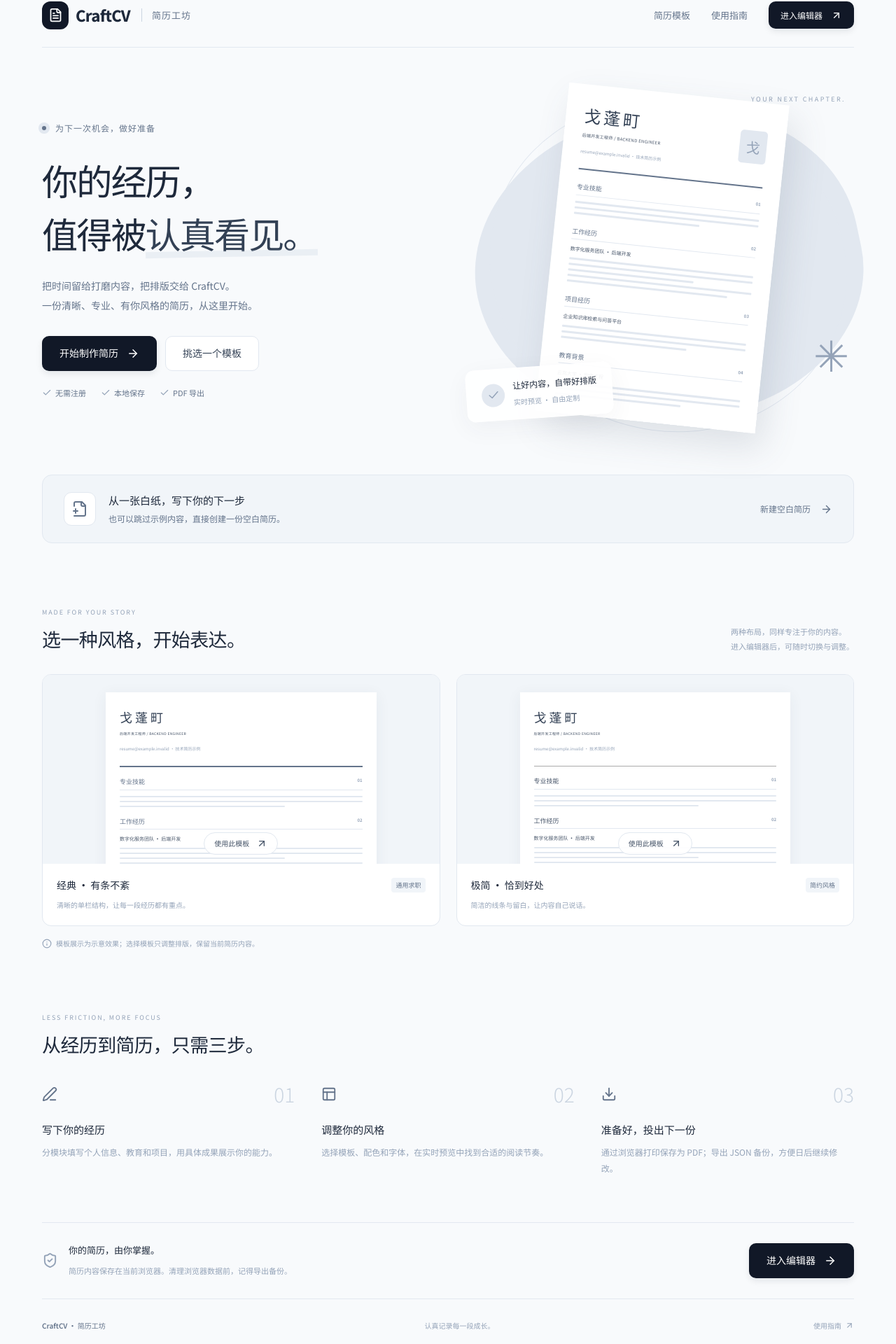
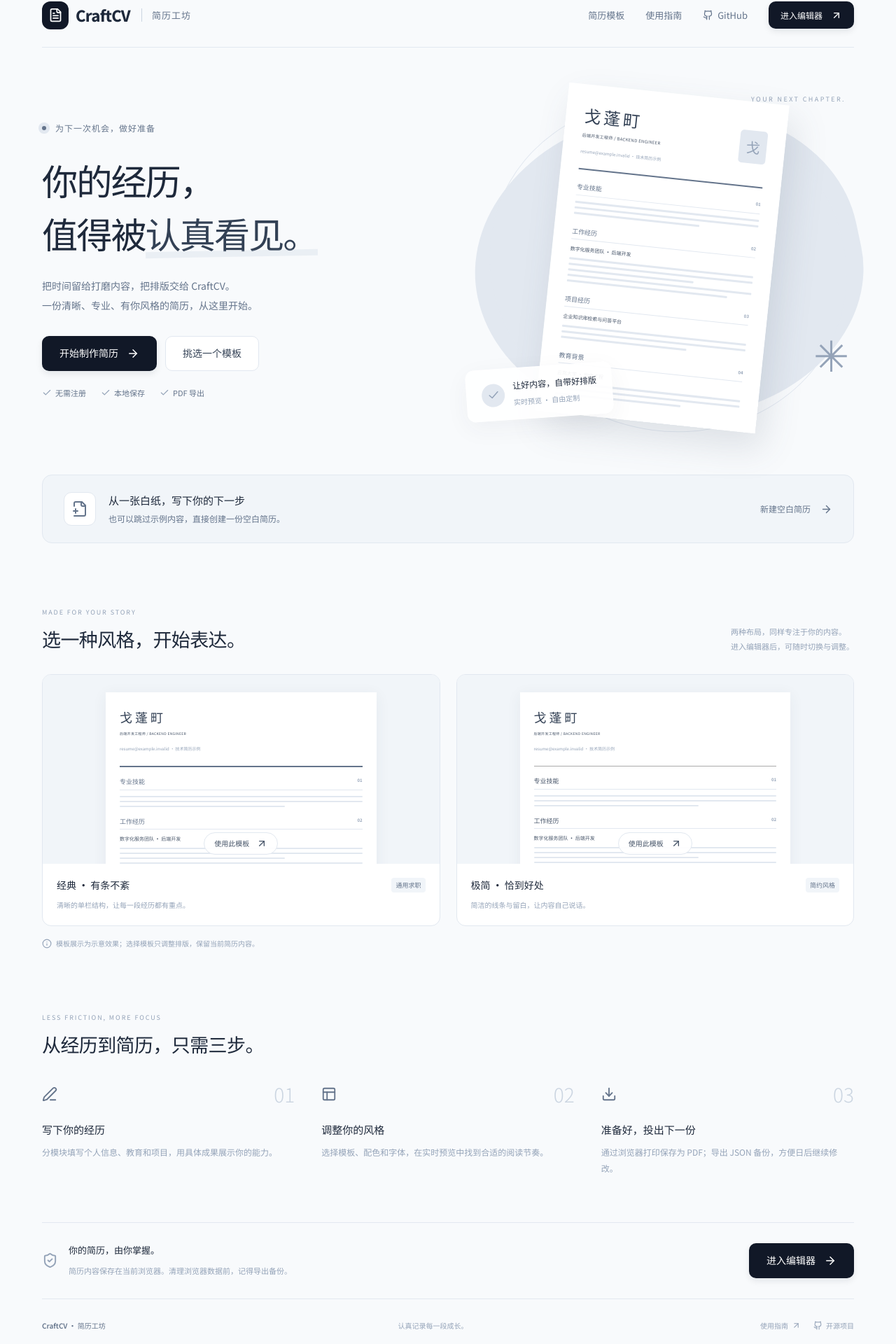
Before and after one commit to isbutch/resume-craft, a React (Vite) app: page / in a window 1280 px wide. Shown: the part 24-1944 px from the top of the page at 70% size. Built offline with nearby package versions, Linux system fonts and the light colour scheme; a web font is replaced by a local one.

Commit message:
feat: 添加 GitHub 链接到首页和底部

```diff
--- a/src/App.tsx
+++ b/src/App.tsx
@@ -228,6 +228,7 @@ export default function App() {
                 <button onClick={handleExportJSON}><LucideIcon name="Download" size={16} />导出 JSON 备份</button>
                 <button disabled={isImporting} onClick={() => fileInputRef.current?.click()}><LucideIcon name="Upload" size={16} />{isImporting ? '读取中…' : '导入 JSON 备份'}</button>
                 <hr />
+                <a href="https://github.com/isbutch/resume-craft" target="_blank" rel="noreferrer"><LucideIcon name="Github" size={16} />GitHub 开源项目</a>
                 <WechatRewardMenuItem onOpenModal={() => {
                   setShowRewardModal(true);
                   if (menuRef.current) menuRef.current.open = false;
--- a/src/components/HomePage.tsx
+++ b/src/components/HomePage.tsx
@@ -17,7 +17,7 @@ export function HomePage({ data, hasDraft, onEnter, onCreate, onTemplate }: {
   data: ResumeData; hasDraft: boolean; onEnter: () => void; onCreate: () => void; onTemplate: (id: TemplateId) => void;
 }) {
   return <div className="home-page">
-    <header className="home-nav"><a className="craft-brand" href="#/" aria-label="CraftCV 首页"><span className="brand-symbol"><LucideIcon name="FileText" size={21} /></span>CraftCV<span className="brand-caption">简历工坊</span></a><nav aria-label="主导航"><a href="#templates">简历模板</a><a href="#workflow">使用指南</a><button className="craft-button primary small" onClick={onEnter}>进入编辑器 <LucideIcon name="ArrowUpRight" size={16} /></button></nav></header>
+    <header className="home-nav"><a className="craft-brand" href="#/" aria-label="CraftCV 首页"><span className="brand-symbol"><LucideIcon name="FileText" size={21} /></span>CraftCV<span className="brand-caption">简历工坊</span></a><nav aria-label="主导航"><a href="#templates">简历模板</a><a href="#workflow">使用指南</a><a className="github-link" href="https://github.com/isbutch/resume-craft" target="_blank" rel="noreferrer"><LucideIcon name="Github" size={15} />GitHub</a><button className="craft-button primary small" onClick={onEnter}>进入编辑器 <LucideIcon name="ArrowUpRight" size={16} /></button></nav></header>
     <main>
       <section className="home-hero">
         <div className="hero-copy"><div className="hero-kicker"><span /> 为下一次机会，做好准备</div><h1>你的经历，<br />值得被<span>认真看见。</span></h1><p className="hero-description">把时间留给打磨内容，把排版交给 CraftCV。<br className="desktop-break" />一份清晰、专业、有你风格的简历，从这里开始。</p><div className="hero-actions"><button className="craft-button primary" onClick={onEnter}>{hasDraft ? '继续编辑简历' : '开始制作简历'}<LucideIcon name="ArrowRight" size={18} /></button><a className="craft-button secondary" href="#templates">挑选一个模板</a></div><div className="hero-promises"><span><LucideIcon name="Check" size={14} /> 无需注册</span><span><LucideIcon name="Check" size={14} /> 本地保存</span><span><LucideIcon name="Check" size={14} /> PDF 导出</span></div></div>
@@ -27,6 +27,6 @@ export function HomePage({ data, hasDraft, onEnter, onCreate, onTemplate }: {
       <section id="templates" className="home-templates"><div className="home-section-heading"><div><span className="section-kicker">MADE FOR YOUR STORY</span><h2>选一种风格，开始表达。</h2></div><p>两种布局，同样专注于你的内容。<br />进入编辑器后，可随时切换与调整。</p></div><div className="template-grid">{templates.map(template => <button key={template.id} className="template-card" onClick={() => onTemplate(template.id)} aria-label={`使用${template.name}模板`}><div className={`template-art template-art-${template.id}`}><Paper variant={template.id} /><span className="template-use">使用此模板 <LucideIcon name="ArrowUpRight" size={16} /></span></div><div className="template-description"><div><h3>{template.name}</h3><span>{template.tag}</span></div><p>{template.description}</p></div></button>)}</div><p className="template-note"><LucideIcon name="Info" size={14} /> 模板展示为示意效果；选择模板只调整排版，保留当前简历内容。</p></section>
       <section id="workflow" className="home-workflow"><div className="home-section-heading"><div><span className="section-kicker">LESS FRICTION, MORE FOCUS</span><h2>从经历到简历，只需三步。</h2></div></div><div className="workflow-grid">{[{ icon: 'PenLine', title: '写下你的经历', text: '分模块填写个人信息、教育和项目，用具体成果展示你的能力。' }, { icon: 'PanelsTopLeft', title: '调整你的风格', text: '选择模板、配色和字体，在实时预览中找到合适的阅读节奏。' }, { icon: 'Download', title: '准备好，投出下一份', text: '通过浏览器打印保存为 PDF；导出 JSON 备份，方便日后继续修改。' }].map((step, i) => <article key={step.title}><div><LucideIcon name={step.icon} size={22} /><span>0{i + 1}</span></div><h3>{step.title}</h3><p>{step.text}</p></article>)}</div></section>
       <section className="home-bottom"><div><LucideIcon name="ShieldCheck" size={23} /><p><strong>你的简历，由你掌握。</strong><span>简历内容保存在当前浏览器。清理浏览器数据前，记得导出备份。</span></p></div><button className="craft-button primary" onClick={onEnter}>进入编辑器<LucideIcon name="ArrowRight" size={18} /></button></section>
-    </main><footer className="home-footer"><span>CraftCV · 简历工坊</span><span>认真记录每一段成长。</span><a href="#workflow">使用指南 <LucideIcon name="ArrowUpRight" size={13} /></a></footer>
+    </main><footer className="home-footer"><span>CraftCV · 简历工坊</span><span>认真记录每一段成长。</span><div className="home-footer-links"><a href="#workflow">使用指南 <LucideIcon name="ArrowUpRight" size={13} /></a><a href="https://github.com/isbutch/resume-craft" target="_blank" rel="noreferrer"><LucideIcon name="Github" size={13} />开源项目</a></div></footer>
   </div>;
 }
--- a/src/components/LucideIcon.tsx
+++ b/src/components/LucideIcon.tsx
@@ -1,9 +1,9 @@
-import { ArrowDown, ArrowRight, ArrowUp, ArrowUpRight, Award, Briefcase, Calendar, Check, CheckCircle2, ChevronDown, ChevronLeft, ChevronRight, Circle, Code, Coffee, Download, Ellipsis, ExternalLink, Eye, FileCheck, FilePlus2, FileText, GraduationCap, HardDrive, Heart, HelpCircle, Info, Layers, Layout, Loader2, Mail, MapPin, Maximize2, Minus, MousePointer, Palette, PanelsTopLeft, PenLine, Pencil, Phone, Plus, QrCode, Redo2, RotateCcw, ShieldCheck, Sliders, Sparkles, Tag, Trash2, Undo2, Upload, User, Wrench, X, XCircle, type LucideIcon as IconType } from 'lucide-react';
+import { ArrowDown, ArrowRight, ArrowUp, ArrowUpRight, Award, Briefcase, Calendar, Check, CheckCircle2, ChevronDown, ChevronLeft, ChevronRight, Circle, Code, Coffee, Download, Ellipsis, ExternalLink, Eye, FileCheck, FilePlus2, FileText, Github, GraduationCap, HardDrive, Heart, HelpCircle, Info, Layers, Layout, Loader2, Mail, MapPin, Maximize2, Minus, MousePointer, Palette, PanelsTopLeft, PenLine, Pencil, Phone, Plus, QrCode, Redo2, RotateCcw, ShieldCheck, Sliders, Sparkles, Tag, Trash2, Undo2, Upload, User, Wrench, X, XCircle, type LucideIcon as IconType } from 'lucide-react';
 import type { CSSProperties } from 'react';
 
 // Explicit allowlist keeps the bundle small and prevents arbitrary export lookup
 // when an icon name comes from an imported backup.
-const icons: Record<string, IconType> = { ArrowDown, ArrowRight, ArrowUp, ArrowUpRight, Award, Briefcase, Calendar, Check, CheckCircle2, ChevronDown, ChevronLeft, ChevronRight, Circle, Code, Coffee, Download, Ellipsis, ExternalLink, Eye, FileCheck, FilePlus2, FileText, GraduationCap, HardDrive, Heart, HelpCircle, Info, Layers, Layout, Loader2, Mail, MapPin, Maximize2, Minus, MousePointer, Palette, PanelsTopLeft, PenLine, Pencil, Phone, Plus, QrCode, Redo2, RotateCcw, ShieldCheck, Sliders, Sparkles, Tag, Trash2, Undo2, Upload, User, Wrench, X, XCircle };
+const icons: Record<string, IconType> = { ArrowDown, ArrowRight, ArrowUp, ArrowUpRight, Award, Briefcase, Calendar, Check, CheckCircle2, ChevronDown, ChevronLeft, ChevronRight, Circle, Code, Coffee, Download, Ellipsis, ExternalLink, Eye, FileCheck, FilePlus2, FileText, Github, GraduationCap, HardDrive, Heart, HelpCircle, Info, Layers, Layout, Loader2, Mail, MapPin, Maximize2, Minus, MousePointer, Palette, PanelsTopLeft, PenLine, Pencil, Phone, Plus, QrCode, Redo2, RotateCcw, ShieldCheck, Sliders, Sparkles, Tag, Trash2, Undo2, Upload, User, Wrench, X, XCircle };
 export function LucideIcon({ name, className = '', size = 18, style }: {
   name: string; className?: string; size?: number; style?: CSSProperties;
 }) {
--- a/src/index.css
+++ b/src/index.css
@@ -221,6 +221,7 @@ button:disabled { cursor: not-allowed; opacity: .4; }
 .home-nav { display: flex; justify-content: space-between; align-items: center; height: 92px; border-bottom: 1px solid var(--craft-border); }
 .home-nav nav { display: flex; gap: 30px; align-items: center; font-size: 13px; color: var(--craft-muted); }
 .home-nav nav > a:hover { color: #1e293b; }
+.home-nav .github-link { display: inline-flex; align-items: center; gap: 6px; }
 .home-hero { display: grid; grid-template-columns: 1.05fr 1fr; align-items: center; gap: 35px; min-height: 610px; padding: 48px 0 58px; }
 .hero-kicker { display: inline-flex; gap: 9px; align-items: center; font-size: 12px; letter-spacing: 1px; color: var(--craft-muted); margin-bottom: 28px; }
 .hero-kicker > span { width: 6px; height: 6px; border-radius: 50%; background: var(--craft-muted); box-shadow: 0 0 0 5px var(--craft-border); margin-right: 4px; }
@@ -268,9 +269,9 @@ button:disabled { cursor: not-allowed; opacity: .4; }
 .template-note { display: flex; gap: 6px; align-items: center; color: #94a3b8; font-size: 10px; margin-top: 17px; }
 .workflow-grid { display: grid; grid-template-columns: repeat(3, minmax(0, 1fr)); gap: 38px; }.workflow-grid article > div { display: flex; justify-content: space-between; align-items: center; color: var(--craft-muted); margin-bottom: 19px; }.workflow-grid article > div span { color: #cbd5e1; font-size: 28px; font-weight: 300; }.workflow-grid h3 { font-size: 15px; font-weight: 600; margin-bottom: 10px; }.workflow-grid p { font-size: 12px; color: #94a3b8; line-height: 1.9; }
 .home-bottom { margin-top: 65px; padding: 29px 0; border-top: 1px solid var(--craft-border); border-bottom: 1px solid var(--craft-border); display: flex; justify-content: space-between; align-items: center; gap: 25px; }.home-bottom > div { display: flex; gap: 15px; align-items: center; }.home-bottom svg { flex-shrink: 0; }.home-bottom > div > svg { color: #94a3b8; }.home-bottom strong { display: block; font-size: 13px; font-weight: 600; margin-bottom: 6px; }.home-bottom p span { font-size: 11px; color: #94a3b8; }
-.home-footer { display: flex; justify-content: space-between; padding: 30px 0; font-size: 10px; color: #94a3b8; }.home-footer > span:first-child { font-weight: 600; color: var(--craft-muted); }.home-footer a { display: flex; align-items: center; gap: 5px; }
+.home-footer { display: flex; justify-content: space-between; padding: 30px 0; font-size: 10px; color: #94a3b8; }.home-footer > span:first-child { font-weight: 600; color: var(--craft-muted); }.home-footer a, .home-footer-links { display: flex; align-items: center; gap: 5px; }.home-footer-links { gap: 18px; }
 .workspace-shell { position: fixed; inset: 0; width: 100vw; height: 100vh; height: 100dvh; display: flex; flex-direction: column; overflow: hidden; background: #f1f5f9; overscroll-behavior: none; }.workspace-header { min-height: 76px; display: flex; align-items: center; justify-content: space-between; gap: 24px; padding: 12px 24px; border-bottom: 1px solid var(--craft-border); background: white; z-index: 40; flex-shrink: 0; }.workspace-header .craft-brand { font-size: 19px; }.back-label { font-size: 12px; color: var(--craft-muted); font-weight: 400; }.workspace-document { flex: 1; min-width: 0; padding-left: 24px; border-left: 1px solid var(--craft-border); }.workspace-document input { max-width: 320px; width: 100%; display: block; font-size: 13px; font-weight: 600; color: #334155; padding: 2px 0; border-radius: 3px; }.save-status { display: flex; gap: 5px; align-items: center; font-size: 10px; color: var(--craft-muted); margin-top: 5px; }.save-status i { width: 5px; height: 5px; border-radius: 50%; background: #8da47d; }.status-saving i { background: #d1a053; }.status-error { color: #b14c55; }.status-error i { background: #b14c55; }
-.workspace-actions { display: flex; align-items: center; gap: 7px; }.icon-button { width: 34px; height: 36px; display: grid; place-items: center; color: var(--craft-muted); border-radius: 7px; }.icon-button:not(:disabled):hover { background: #f1f5f9; }.workspace-menu { position: relative; }.workspace-menu summary { display: flex; align-items: center; gap: 4px; padding: 9px; border-radius: 7px; font-size: 11px; color: var(--craft-muted); list-style: none; }.workspace-menu summary::-webkit-details-marker { display: none; }.workspace-menu[open] summary { background: #f1f5f9; }.workspace-menu-panel { position: absolute; top: calc(100% + 12px); right: 0; width: 210px; padding: 7px; background: white; border: 1px solid var(--craft-border); box-shadow: 0 12px 35px #1e293b20; border-radius: 12px; }.workspace-menu-panel button { display: flex; align-items: center; gap: 12px; padding: 12px; width: 100%; border-radius: 6px; font-size: 12px; color: #475569; }.workspace-menu-panel button:hover { background: #f1f5f9; }.workspace-menu-panel hr { border-color: var(--craft-border); margin: 5px; }.workspace-menu-panel button.danger { color: #b06066; }
+.workspace-actions { display: flex; align-items: center; gap: 7px; }.icon-button { width: 34px; height: 36px; display: grid; place-items: center; color: var(--craft-muted); border-radius: 7px; }.icon-button:not(:disabled):hover { background: #f1f5f9; }.workspace-menu { position: relative; }.workspace-menu summary { display: flex; align-items: center; gap: 4px; padding: 9px; border-radius: 7px; font-size: 11px; color: var(--craft-muted); list-style: none; }.workspace-menu summary::-webkit-details-marker { display: none; }.workspace-menu[open] summary { background: #f1f5f9; }.workspace-menu-panel { position: absolute; top: calc(100% + 12px); right: 0; width: 210px; padding: 7px; background: white; border: 1px solid var(--craft-border); box-shadow: 0 12px 35px #1e293b20; border-radius: 12px; }.workspace-menu-panel button, .workspace-menu-panel > a { display: flex; align-items: center; gap: 12px; padding: 12px; width: 100%; border-radius: 6px; font-size: 12px; color: #475569; text-decoration: none; }.workspace-menu-panel button:hover, .workspace-menu-panel > a:hover { background: #f1f5f9; }.workspace-menu-panel hr { border-color: var(--craft-border); margin: 5px; }.workspace-menu-panel button.danger { color: #b06066; }
 .workspace-main { display: flex; flex: 1; min-height: 0; overflow: hidden; }.workspace-editor { width: 43%; max-width: 680px; min-width: 400px; height: 100%; border-right: 1px solid var(--craft-border); background: white; }.workspace-preview { flex: 1; min-width: 0; height: 100%; padding: 22px; background: radial-gradient(#cbd5e1 0.65px, transparent .65px) 0 0 / 14px 14px, #f1f5f9; }.workspace-footer { display: flex; justify-content: space-between; align-items: center; padding: 7px 22px; font-size: 10px; color: #94a3b8; background: #f8fafc; border-top: 1px solid var(--craft-border); flex-shrink: 0; }.workspace-footer span { display: flex; align-items: center; gap: 5px; }.workspace-mobile-tabs { display: none; }
 .workspace-editor .editor-fields { background: #f8fafc; }.workspace-editor .editor-section-heading h2 { color: #334155; font-size: 21px; }.workspace-editor .editor-input:focus, .workspace-editor .editor-textarea:focus { border-color: var(--craft-muted); box-shadow: 0 0 0 3px #64748b18; }.resume-editor nav { overflow-y: auto; scrollbar-width: none; }.resume-editor nav::-webkit-scrollbar { display: none; }.workspace-editor .resume-editor nav button[aria-pressed="true"] { background: var(--craft-accent); }.workspace-editor .resume-editor nav { background: #f1f5f9; }
 .app-notice { position: fixed; z-index: 100; bottom: 32px; left: 50%; transform: translateX(-50%); display: flex; gap: 11px; align-items: center; max-width: min(560px, calc(100% - 24px)); width: max-content; padding: 15px 18px; background: #1e293b; color: white; border-radius: 12px; box-shadow: 0 8px 35px #0f172a30; font-size: 12px; line-height: 1.7; }.app-notice svg { flex-shrink: 0; }.app-notice button { padding: 4px; }.save-warning { display: flex; gap: 16px; align-items: center; justify-content: center; flex-wrap: wrap; background: #fff2e8; color: #9c532d; font-size: 12px; padding: 8px 16px; }.save-warning button { text-decoration: underline; }
```
